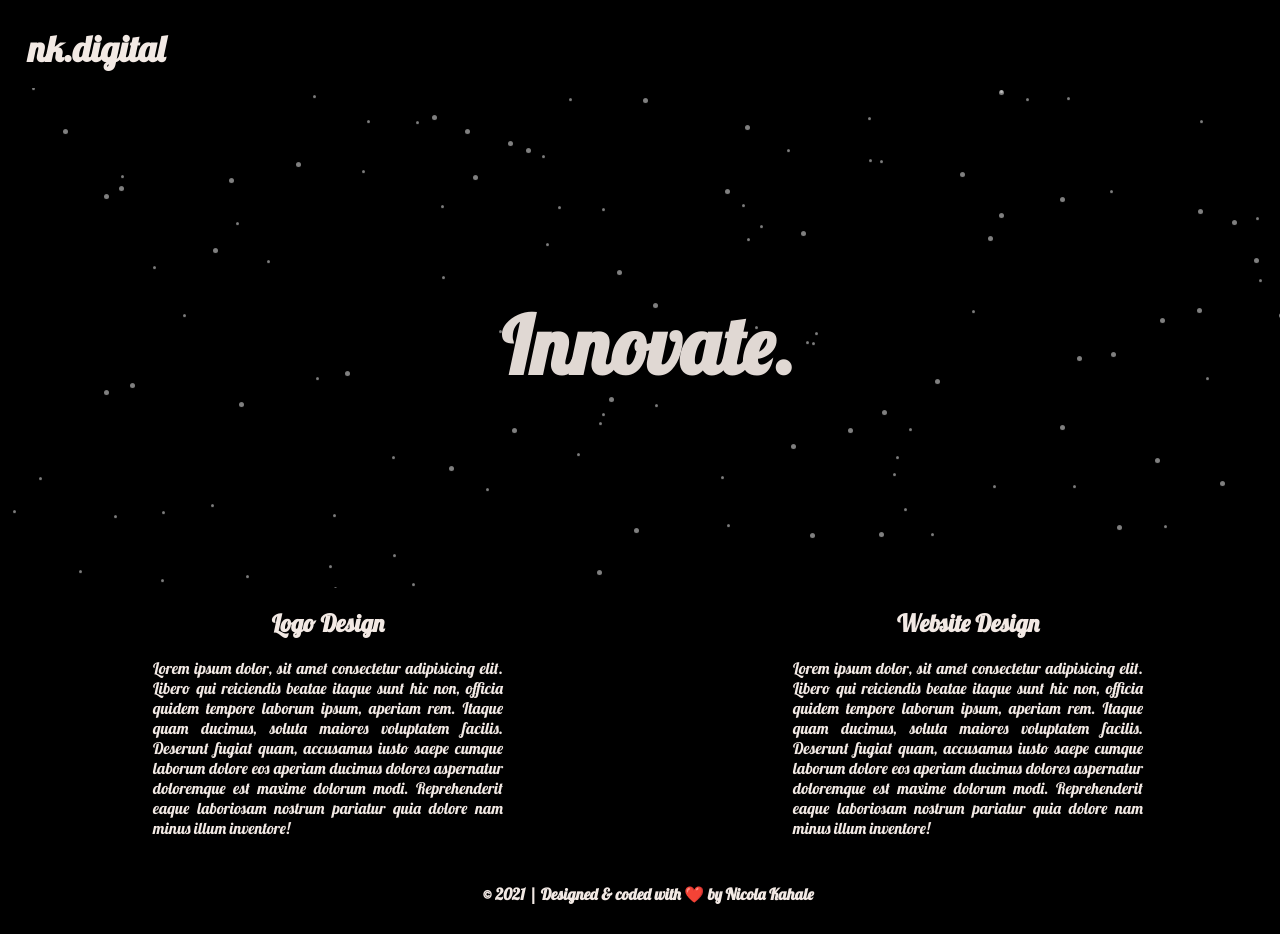
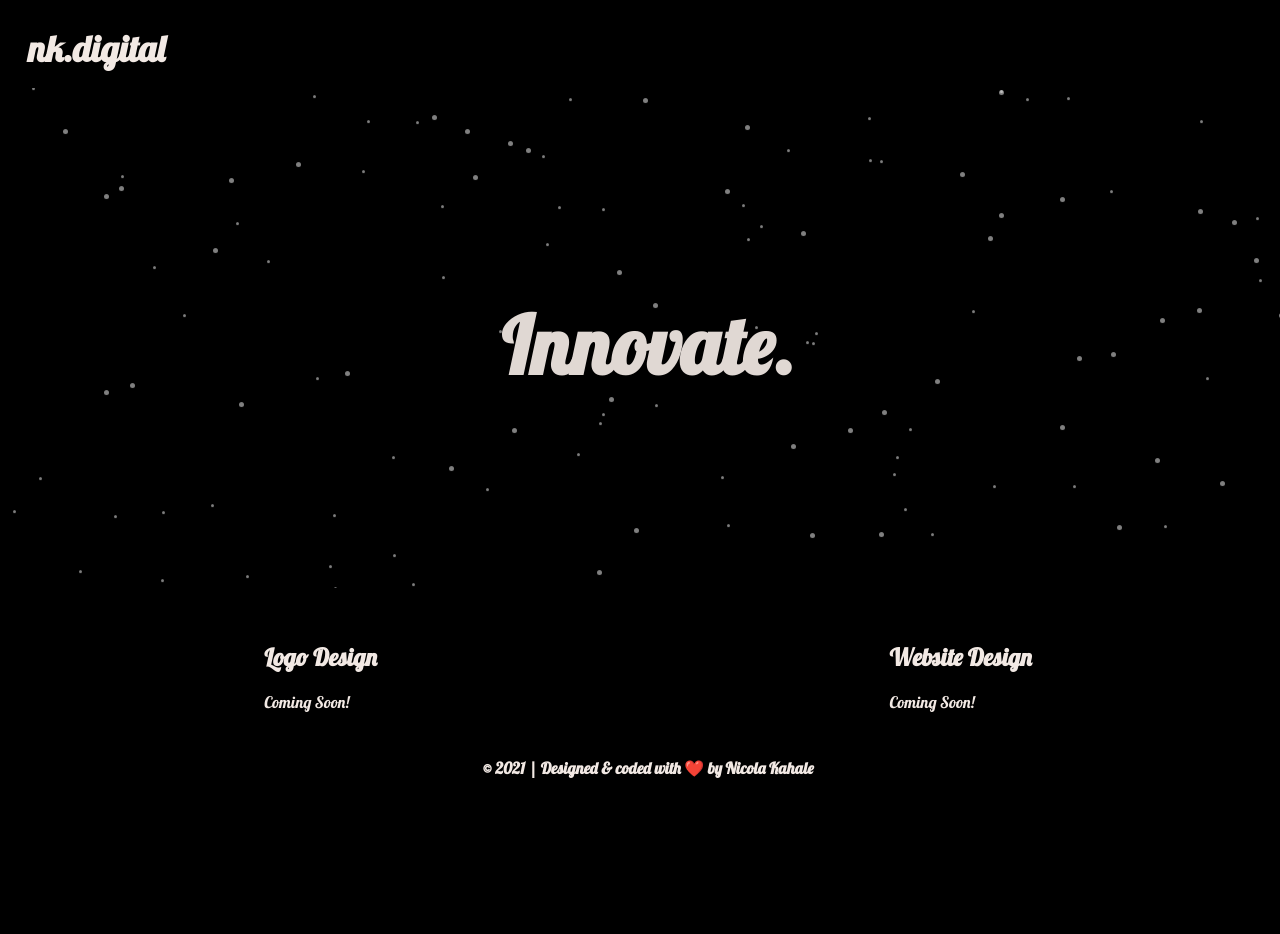
Before and after one commit to nakowafers/personal-site, a React (Create React App) app: page / in a window 1280 px wide. After the commit the page ends 816 px from the top, so only its background shows below. Built offline with nearby package versions, Linux system fonts and the light colour scheme.

Commit message:
remove placeholder text

```diff
--- a/src/App.js
+++ b/src/App.js
@@ -31,13 +31,11 @@ function App() {
       <section className="services">
         <div>
           <h2>Logo Design</h2>
-          <p>Lorem ipsum dolor, sit amet consectetur adipisicing elit. Libero qui reiciendis beatae itaque sunt hic non, officia quidem tempore laborum ipsum, aperiam rem. Itaque quam ducimus, soluta maiores voluptatem facilis.
-          Deserunt fugiat quam, accusamus iusto saepe cumque laborum dolore eos aperiam ducimus dolores aspernatur doloremque est maxime dolorum modi. Reprehenderit eaque laboriosam nostrum pariatur quia dolore nam minus illum inventore!</p>
+          <p>Coming Soon!</p>
         </div>
         <div>
           <h2>Website Design</h2>
-          <p>Lorem ipsum dolor, sit amet consectetur adipisicing elit. Libero qui reiciendis beatae itaque sunt hic non, officia quidem tempore laborum ipsum, aperiam rem. Itaque quam ducimus, soluta maiores voluptatem facilis.
-          Deserunt fugiat quam, accusamus iusto saepe cumque laborum dolore eos aperiam ducimus dolores aspernatur doloremque est maxime dolorum modi. Reprehenderit eaque laboriosam nostrum pariatur quia dolore nam minus illum inventore!</p>
+          <p>Coming Soon!</p>
         </div>
       </section>
       <section className="head-shot">
```
